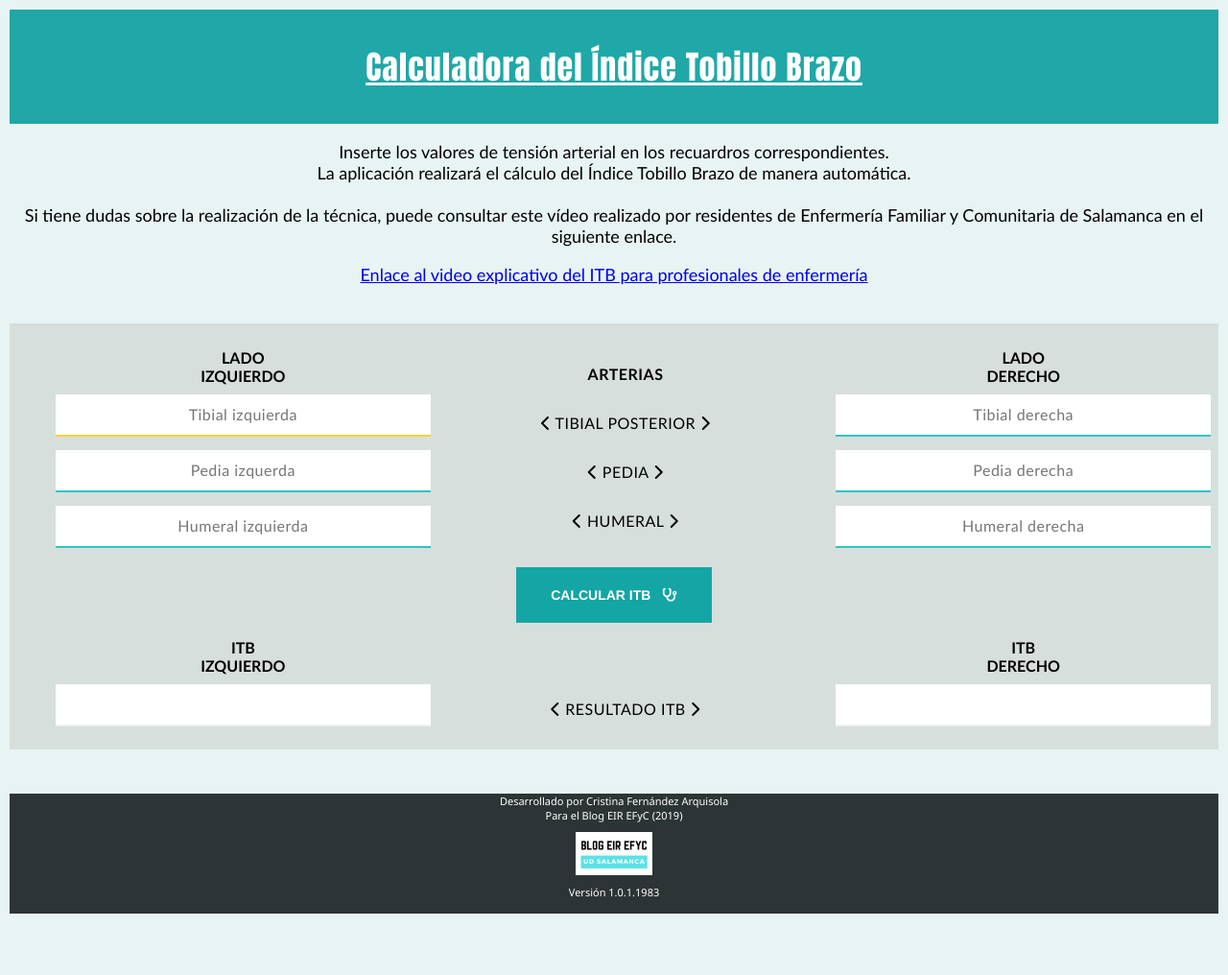
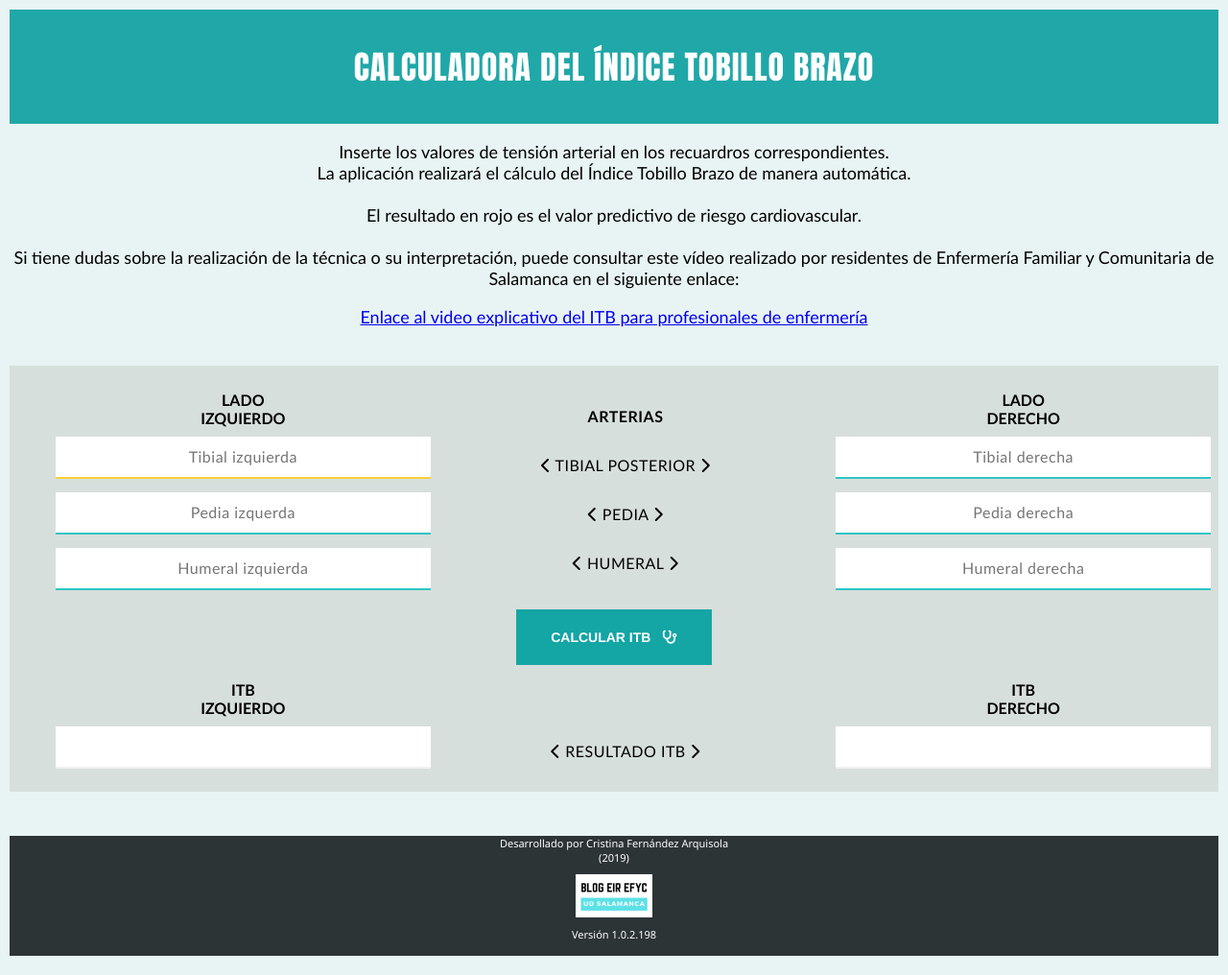
Before and after one commit to crisfer07/calc.ib, a plain HTML site: page index.html in a window 1280 px wide. Shown: the whole page at 96% size. Before the commit the page ends 972 px from the top, so only its background shows below. Drawn offline with Linux system fonts and the light colour scheme.

Commit message:
Update index.html

```diff
--- a/index.html
+++ b/index.html
@@ -3,8 +3,9 @@
 
 <head>
     <meta charset="UTF-8">
-    <meta name="viewport" content="width= initial-scale=1.0">
+
     <meta name="author" content= "Cristina Fernández Arquisola">
+    <meta name="viewport" content="width= device-width,initial-scale=1">
     <meta name= "description" content= "Esto es una calculadora del índice tobillo brazo elaborada por Cristina Fernández para la GAPSA">
     <meta http-equiv="X-UA-Compatible" content="ie=edge">
     <title>Calculadora del Índice Tobillo Brazo</title>
@@ -24,8 +25,7 @@
 
     <header id= "cabecera">
 
-            <h1>                  <u>Calculadora del Índice Tobillo Brazo</u>
-                <br>
+            <h1>                  CALCULADORA DEL ÍNDICE TOBILLO BRAZO<br>
             </h1>
     </header>
 
@@ -37,12 +37,13 @@
 
     <p>Inserte los valores de tensión arterial en los recuardros correspondientes.
         <br>
-    La aplicación realizará el cálculo del Índice Tobillo Brazo de manera automática.
+    La aplicación realizará el cálculo del Índice Tobillo Brazo de manera automática.<br></br>
+    El resultado en rojo es el valor predictivo de riesgo cardiovascular.
     <br></br>
-    Si tiene dudas sobre la realización de la técnica, puede consultar este vídeo realizado por residentes de Enfermería Familiar y Comunitaria de Salamanca en el siguiente enlace.
+    Si tiene dudas sobre la realización de la técnica o su interpretación, puede consultar este vídeo realizado por residentes de Enfermería Familiar y Comunitaria de Salamanca en el siguiente enlace:
     </p>
 
-    <a href= "https://www.youtube.com/watch?v=o9-cpP1hig0" ><p style= "text-align: center"> Enlace al video explicativo del ITB para profesionales de enfermería </a>
+    <a href= "https://www.youtube.com/watch?v=o9-cpP1hig0" ><p style= "text-align: center" > Enlace al video explicativo del ITB para profesionales de enfermería </a>
 
     <br></br>
 
@@ -73,14 +74,14 @@
             </div>
 
             <div class="nombres">
-                <label><i class="fas fa-chevron-left"></i>  TIBIAL POSTERIOR  <i class="fas fa-chevron-right"></i></label>
+                <label><i class="fas fa-chevron-left"></i>   TIBIAL POSTERIOR <i class="fas fa-chevron-right"></i></label>
 
             </div>
             <div class="nombres">
-                <label><i class="fas fa-chevron-left"></i>     PEDIA     <i class="fas fa-chevron-right"></i></label>
+                <label><i class="fas fa-chevron-left"></i>      PEDIA  <i class="fas fa-chevron-right"></i></label>
             </div>
             <div class="nombres">
-                <label><i class="fas fa-chevron-left"></i>       HUMERAL     <i class="fas fa-chevron-right"></i></label>
+                <label><i class="fas fa-chevron-left"></i>     HUMERAL <i class="fas fa-chevron-right"></i></label>
             </div>
 
         </li>
@@ -150,13 +151,13 @@
 
 </section>
 
-    <script src="app.js"></script>
+    <script src="apps.js"></script>
 
     <footer class= "bajo">
 
             <h6> Desarrollado por Cristina Fernández Arquisola
                 <br>
-                Para el Blog EIR EFyC (2019)
+                (2019)
                 <br>
 
 
@@ -166,7 +167,7 @@
 
 
                 <a href="https://udsalamancaeir.wordpress.com/"> <img src="blog eir (4).png" alt="Logo Blog EIR EFyC" width="80" height="auto"></a>
-        <h6> Versión 1.0.1.1983<br></br></h6>
+        <h6> Versión 1.0.2.198<br></br></h6>
 
 
 
```
